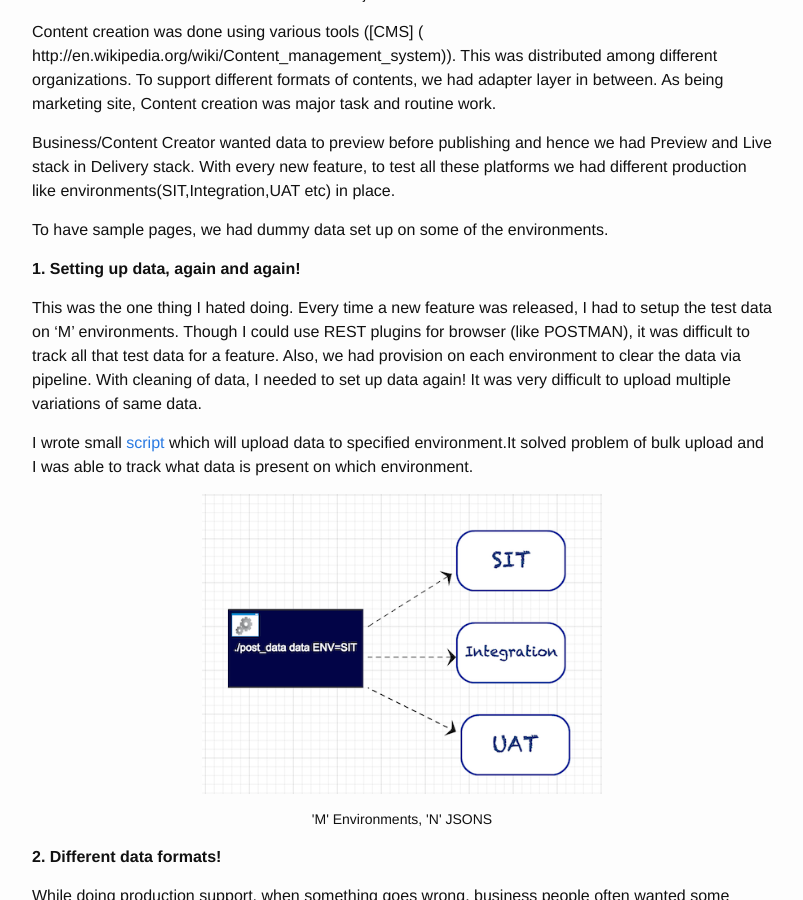
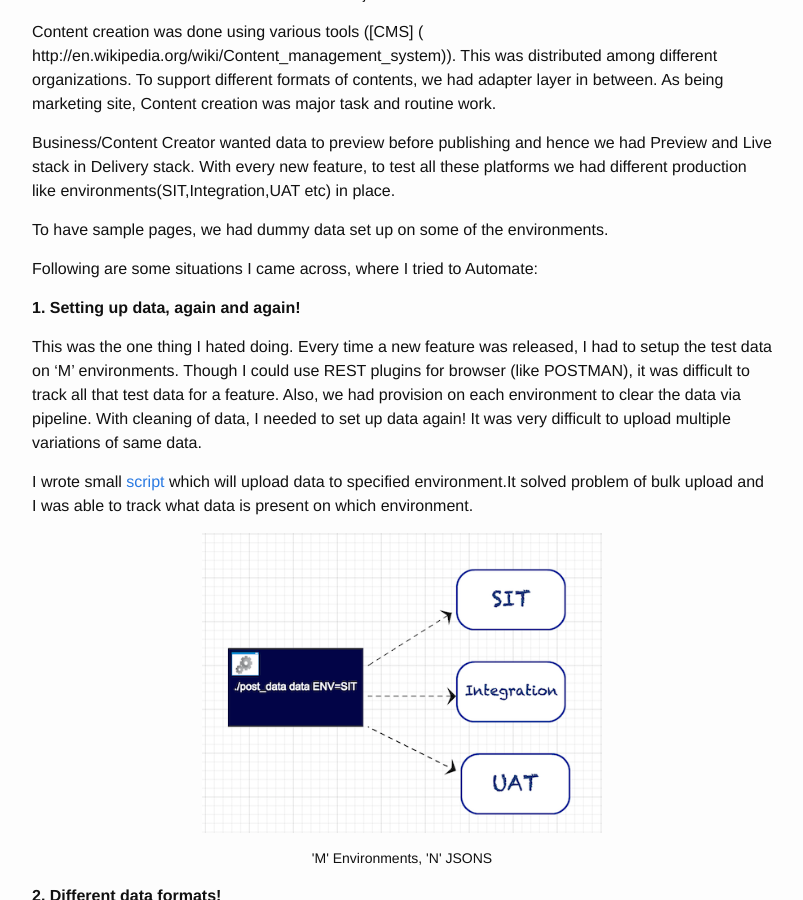
Before and after one commit to pritibiyani/pritibiyani.github.io, a Jekyll site: the page built from _posts/2014-11-25-automate-all-things.markdown, in a window 1280 px wide and 900 px high, scrolled down 727 px. Shown: the whole window, without its empty margins (238-1041 px from the left). Built offline with Jekyll 4.4.1, drawn with Linux system fonts in a browser that asks for light colours; comment, search, counter and statistics services are not loaded.

Commit message:
changed line. need something else though

```diff
--- a/_posts/2014-11-25-automate-all-things.markdown
+++ b/_posts/2014-11-25-automate-all-things.markdown
@@ -27,6 +27,10 @@ Business/Content Creator wanted data to preview before publishing and hence we h
 With every new feature, to test all these platforms we had different production like environments(SIT,Integration,UAT etc) in place.
 
 To have sample pages, we had dummy data set up on some of the environments.
+
+
+
+Following are some situations I came across, where I tried to Automate:
 
 **1. Setting up data, again and again!**
 
```
